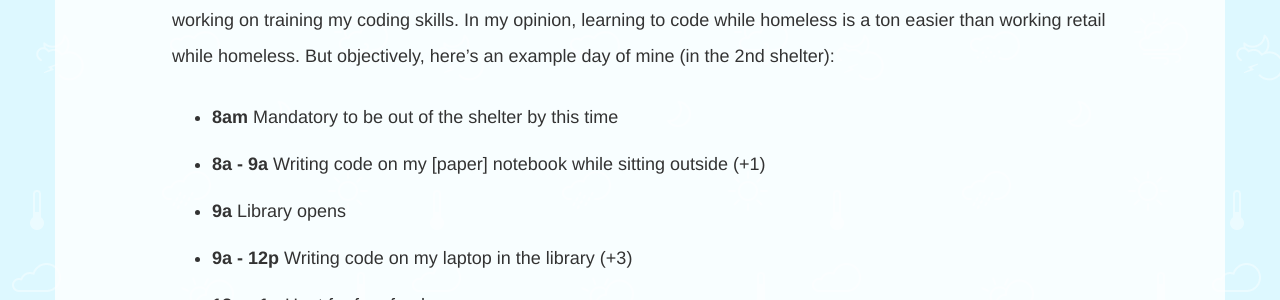
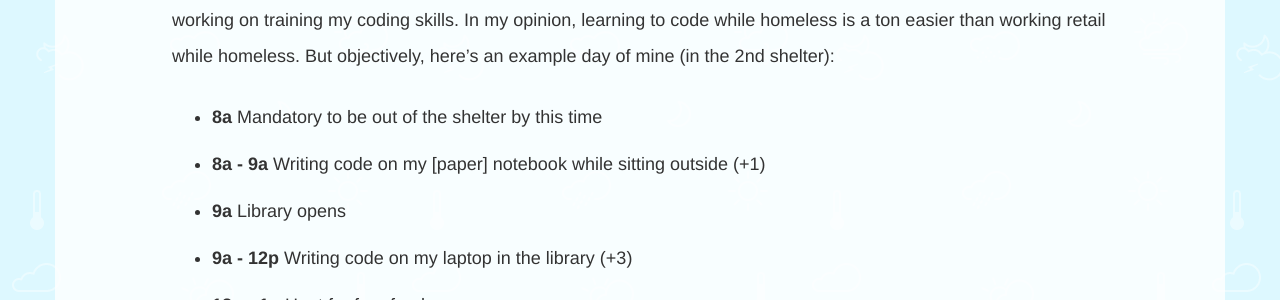
Before and after one commit to coilysiren/lynncyrin.github.io, a Jekyll site: the page built from _posts/2016-06-12-origin-story.md, in a window 1280 px wide and 900 px high, scrolled down 1310 px. Shown: the part 153-453 px from the top of the window. Built offline with Jekyll 4.4.1, drawn with Linux system fonts in a browser that asks for light colours; nearby versions of some CDN libraries.

Commit message:
consistency edit

```diff
--- a/_posts/2016-06-12-origin-story.md
+++ b/_posts/2016-06-12-origin-story.md
@@ -25,7 +25,7 @@ The 1.5 meals part of the second shelter is actually a pretty important point. B
 
 That was a short advocacy aside, because I was not actually employed during the time I was homeless. I was instead working on training my coding skills. In my opinion, learning to code while homeless is a ton easier than working retail while homeless. But objectively, here's an example day of mine (in the 2nd shelter):
 
-*   **8am** Mandatory to be out of the shelter by this time
+*   **8a** Mandatory to be out of the shelter by this time
 *   **8a - 9a** Writing code on my [paper] notebook while sitting outside (+1)
 *   **9a** Library opens
 *   **9a - 12p** Writing code on my laptop in the library (+3)
```
